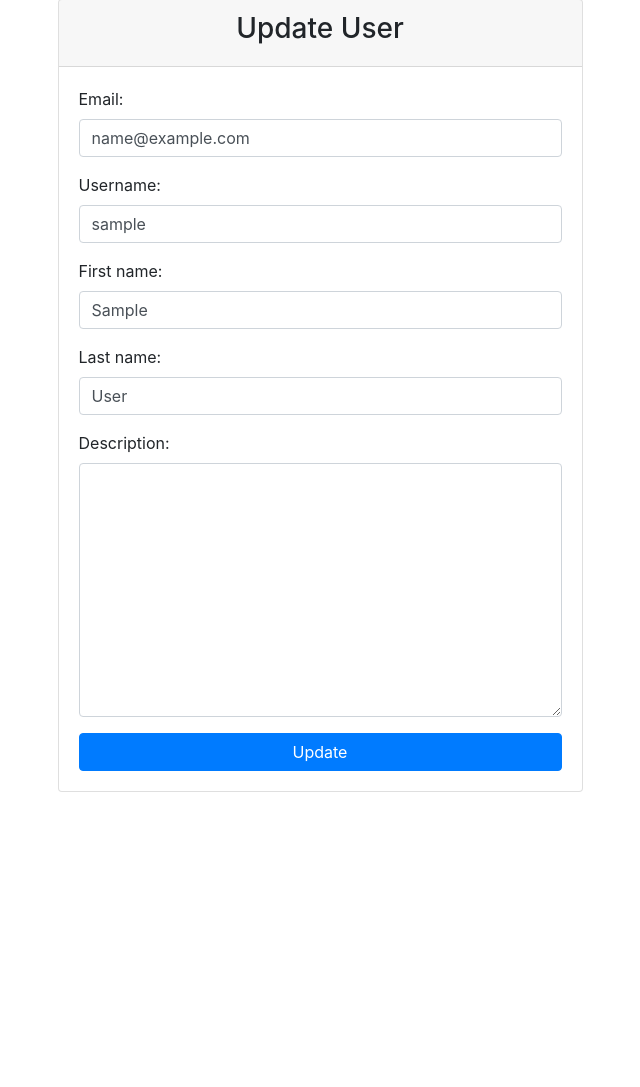
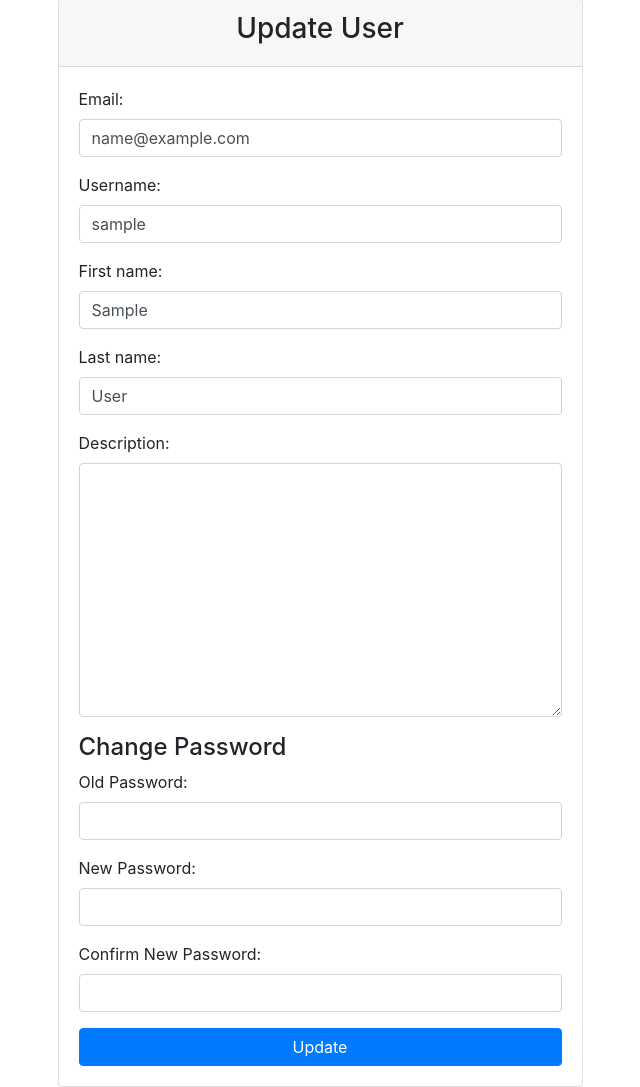
Before and after one commit to rohhh3/blog-django, a Django app: page /update_user in a window 1280 px wide. Shown: the part 127-1214 px from the top of the page, without its empty margins (320-960 px from the left). Before the commit the page ends 919 px from the top, so only its background shows below. Run offline with Django 5.2, Linux system fonts and the light colour scheme; the visitor is signed in with stand-in values (Sample User, id 1); data comes from the database, SQL or seed files in the repository; some libraries are stand-ins or nearby versions.

Commit message:
crypted password in a form

```diff
--- a/blog/forms.py
+++ b/blog/forms.py
@@ -3,7 +3,7 @@ from django import forms
 from .models import Post, Category, CustomUser
 from django.core.exceptions import ValidationError
 from django.contrib.auth import authenticate
-from django.contrib.auth.forms import UserChangeForm
+from django.contrib.auth.forms import UserChangeForm, PasswordChangeForm
 
 form_control_widget = forms.TextInput(attrs={'class': 'form-control'})
 
@@ -21,6 +21,20 @@ class UpdateUserForm(UserChangeForm):
 
     def __init__(self, *args: Any, **kwargs: Any):
         super(UpdateUserForm, self).__init__(*args, **kwargs)
+
+class UpdateUserPasswordForm(PasswordChangeForm):
+    old_password = forms.CharField(
+        widget=forms.PasswordInput(attrs={'class': 'form-control'}),
+        label="Old Password"
+    )
+    new_password1 = forms.CharField(
+        widget=forms.PasswordInput(attrs={'class': 'form-control'}),
+        label="New Password"
+    )
+    new_password2 = forms.CharField(
+        widget=forms.PasswordInput(attrs={'class': 'form-control'}),
+        label="Confirm New Password"
+    )
 
 class RegistrationForm(forms.ModelForm):
     email = forms.EmailField(widget=forms.EmailInput(attrs={'class': 'form-control'}))
--- a/blog/templates/blog/update_user.html
+++ b/blog/templates/blog/update_user.html
@@ -1,4 +1,5 @@
-{% extends "base.html" %} {% block title %} Update user profile {% endblock%}
+{% extends "base.html" %}
+{% block title %} Update user profile {% endblock %}
 {% block page_content %}
 <h2>Hi, {{ user.username }}</h2>
 <div class="container">
@@ -12,6 +13,8 @@
                     <form method="POST">
                         {% csrf_token %}
                         {{ user_form.as_p }}
+                        <h4>Change Password</h4>
+                        {{ password_form.as_p }}
                         <button type="submit" class="btn btn-primary btn-block">
                             Update
                         </button>
@@ -21,5 +24,4 @@
         </div>
     </div>
 </div>
-
 {% endblock %}
--- a/blog/views.py
+++ b/blog/views.py
@@ -2,10 +2,10 @@ from django.http import HttpResponseRedirect
 from django.shortcuts import render, redirect, get_object_or_404
 from .models import Post, Comment, CustomUser
 from blog.forms import CommentForm
-from .forms import PostForm, RegistrationForm, LoginForm, UpdateUserForm
+from .forms import PostForm, RegistrationForm, LoginForm, UpdateUserForm, UpdateUserPasswordForm
 from django.contrib.auth.decorators import login_required
 from django.contrib.auth.hashers import make_password
-from django.contrib.auth import authenticate, login, logout
+from django.contrib.auth import authenticate, login, logout, update_session_auth_hash
 from django.contrib import messages
 
 # Create your views here.
@@ -107,11 +107,18 @@ def user_logout(request):
 def update_user(request):
     current_user = CustomUser.objects.get(id=request.user.id)
     user_form = UpdateUserForm(request.POST or None, instance=current_user)
+    password_form = UpdateUserPasswordForm(user=request.user, data=request.POST or None)
 
-    if user_form.is_valid():
-        user_form.save()
-        login(request, current_user)
-        messages.success(request, "User has been updated")
-        return redirect('blog-home')
+    if request.method == 'POST':
+        if user_form.is_valid() and password_form.is_valid():
+            user_form.save()
+            user = password_form.save()
+            update_session_auth_hash(request, user)  # Important, to update the session with the new password
+            messages.success(request, "User profile and password have been updated")
+            return redirect('blog-home')
+        elif user_form.is_valid():
+            user_form.save()
+            messages.success(request, "User profile has been updated")
+            return redirect('blog-home')
 
-    return render(request, 'blog/update_user.html', {'user_form': user_form})
+    return render(request, 'blog/update_user.html', {'user_form': user_form, 'password_form': password_form})
```
